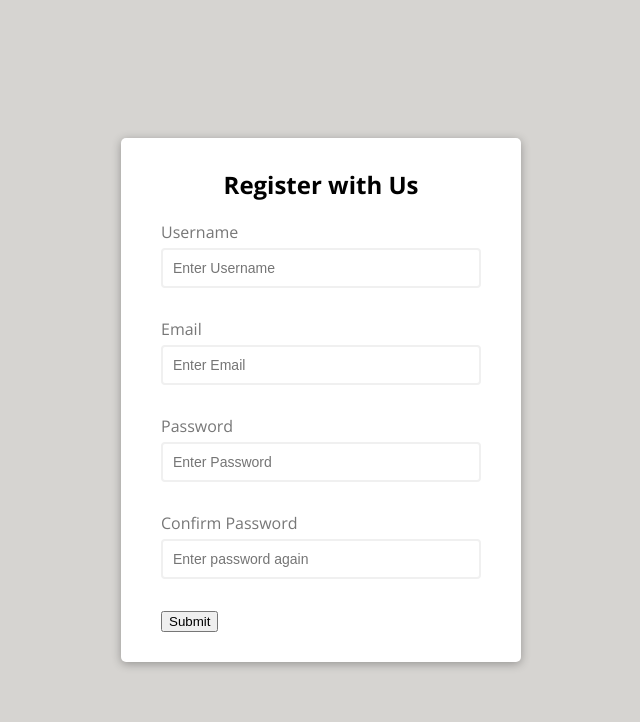
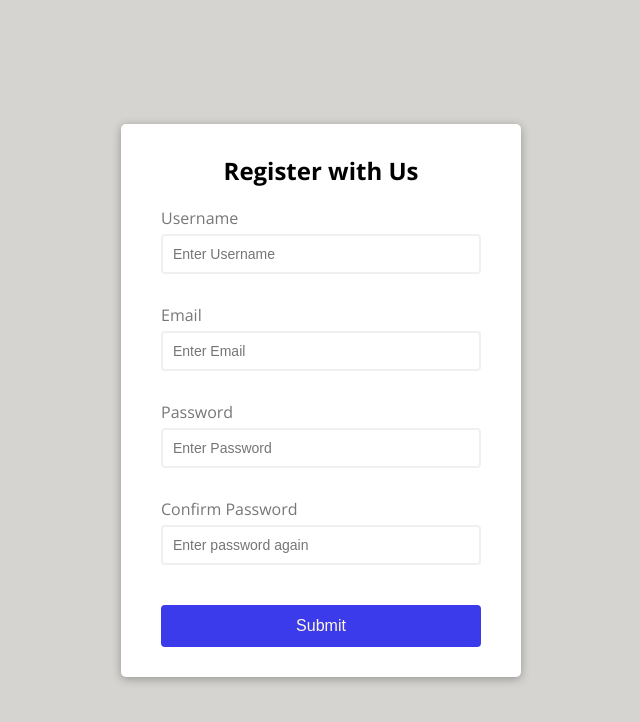
Before and after one commit to Ramona-Saintandre/BT-20vanillaJSproject, a plain HTML site: page Form-validator/index.html in a window 1280 px wide. Shown: the whole page, without its empty margins (319-959 px from the left). Drawn offline with nearby package versions, Linux system fonts and the light colour scheme.

Commit message:
styled button

```diff
--- a/Form-validator/style.css
+++ b/Form-validator/style.css
@@ -81,3 +81,17 @@ body{
       .form-control.error small{
         visibility: visible;
       }
+
+      .form button{
+        cursor: pointer;
+        background-color: rgb(59, 59, 235);
+        border: 2px solid rgb(59, 59, 235);
+        border-radius: 4px;
+        color: cornsilk;
+        display: block;
+        font-size: 16px;
+        padding: 10px;
+        margin-top: 20px;
+        width: 100%;
+
+      }
```
